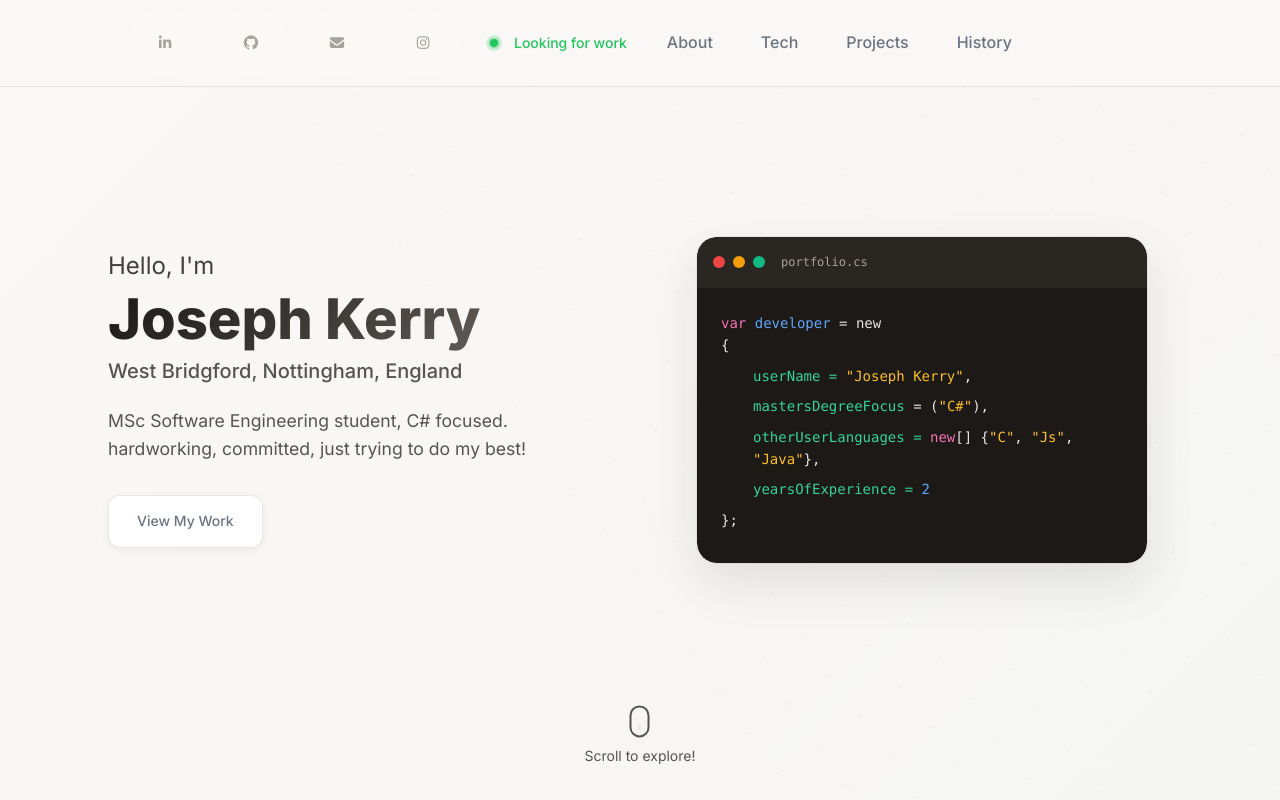
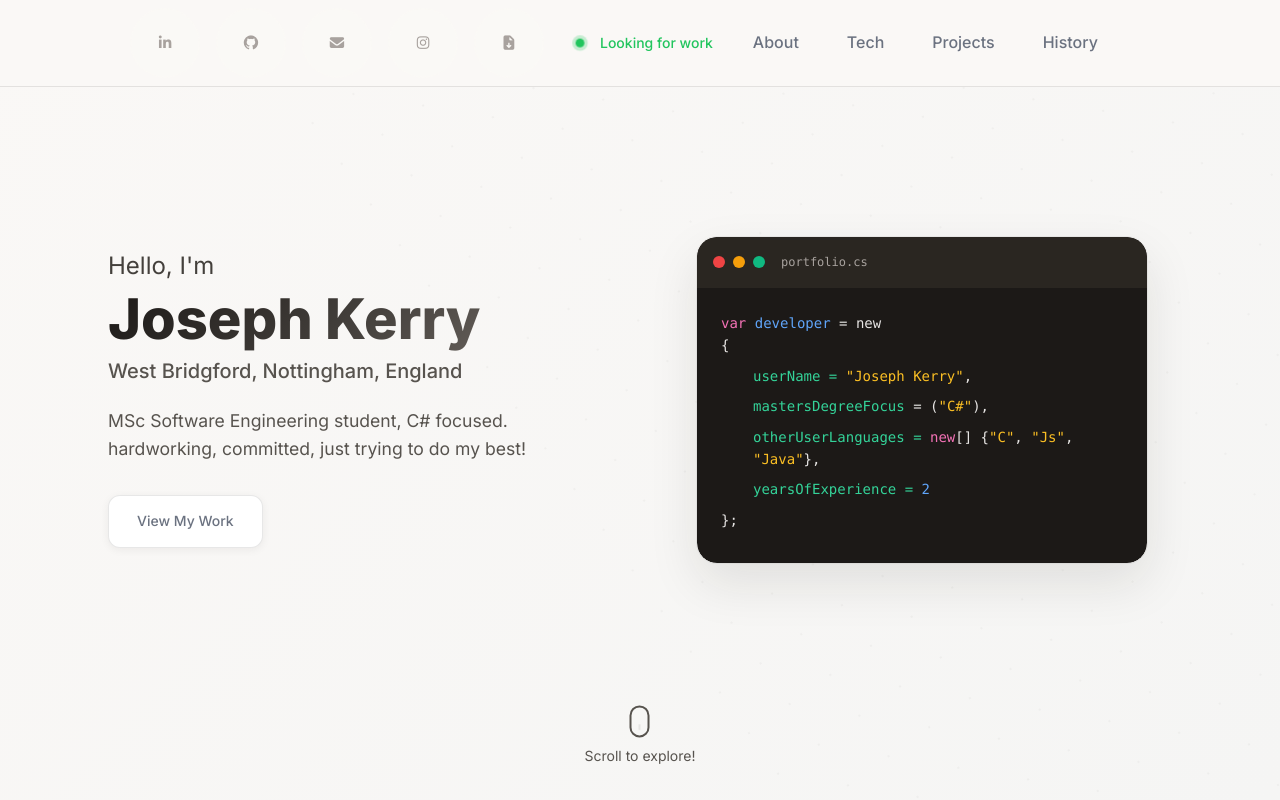
Before and after one commit to Joekrry/ReactWebsitePortfolio, a React (Vite) app in the folder my-react-app/: page / in a window 1280 px wide. Shown: the top 800 px of the page. Built offline with nearby package versions, Linux system fonts and the light colour scheme.

Commit message:
Add CV download link to navigation
Added a CV.pdf file to the public directory and updated the Navigation component to include a download link for the CV. This provides users with easy access to download the CV directly from the navigation bar.

```diff
--- a/my-react-app/src/components/Navigation.jsx
+++ b/my-react-app/src/components/Navigation.jsx
@@ -57,6 +57,9 @@ const Navigation = () =>
             <a href="https://instagram.com/Joekrry" target="_blank" rel="noopener noreferrer" className="social-link" aria-label="Instagram">
               <i className="fab fa-instagram"></i>
             </a>
+            <a href="/ReactWebsitePortfolio/CV.pdf" target="_blank" rel="noopener noreferrer" className="social-link cv-link" aria-label="Download CV" download>
+              <i className="fas fa-file-download"></i>
+            </a>
           </div>
 
           <div className="work-status">
```
Also changed, not shown: 1 other file (tests, documents, lock files or other folders).
